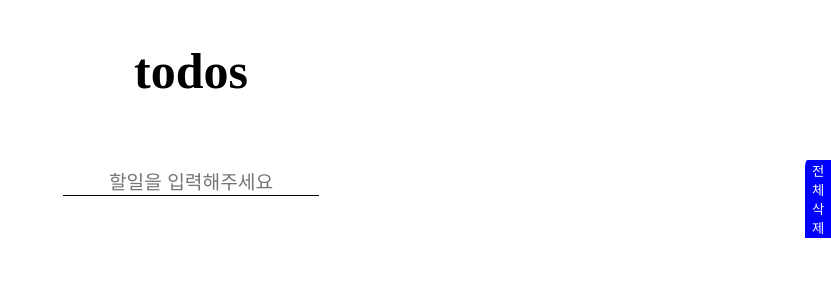
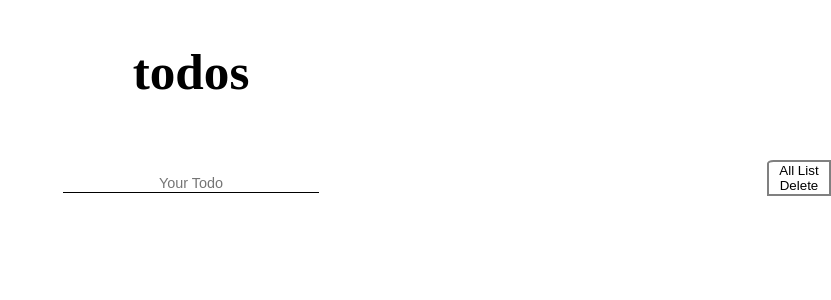
Before and after one commit to DDooTTaa/vue-todolist, a Vue app: page / in a window 1280 px wide. Shown: the top 300 px of the page, without its empty margins (449-1280 px from the left). Built offline with nearby package versions, Linux system fonts and the light colour scheme.

Commit message:
style 연습, Input focus (구현중)

```diff
--- a/src/App.vue
+++ b/src/App.vue
@@ -2,15 +2,22 @@
   <div>
       <TodoInput @insert="insertTodo"/>
     <div class="destroy">
-      <button class="destroyBtn" @click="destroyAll">전체 삭제</button>
+      <button class="destroyBtn" @click="destroyAll">All List Delete</button>
     </div>
       <body-list :todos="todos" />
+    <div class="example">
+      <my-component></my-component>
+    </div>
   </div>
 </template>
 
 <script>
 import TodoInput from "./components/TodoInputr";
 import BodyList from "./components/BodyList";
+import Vue from "vue"
+
+
+// Vue.component('my-component', {template: '<div>사용자 정의 컴포넌트</div>'});
 
 export default {
   components: {
@@ -55,13 +62,16 @@ li {
 .destroy {
   position: fixed;
   top: 20%;
-  left: 98%;
+  left: 95%;
 }
 
 .destroyBtn{
-  background-color: blue;
-  color: white;
-  border: none;
+  background-color: white;
+  color: black;
+  border: 2px solid gray;
   border-radius: 10% 0% 0% 0%;
 }
+.destroyBtn {
+
+}
 </style>
--- a/src/components/TodoInputr.vue
+++ b/src/components/TodoInputr.vue
@@ -2,7 +2,7 @@
   <div class="header">
     <h1>todos</h1>
     <input
-      placeholder="할일을 입력해주세요"
+      placeholder="Your Todo"
       v-model="todo"
       @keypress.enter="setTodo"
     />
@@ -35,14 +35,14 @@ export default {
     flex-direction: column;
   }
   h1 {
-    font-size: 50px;
+    font-size: 3.2rem;
   }
   input {
     width: 20%;
     margin-top: 3%;
     border: none;
     border-bottom: black 1px solid;
-    font-size: 1.2rem;
+    font-size: 0.9rem;
     text-align: center;
   }
   input:focus{
--- a/src/components/UpdateTodos.vue
+++ b/src/components/UpdateTodos.vue
@@ -1,7 +1,13 @@
 <template>
   <div>
-    <input v-show="toggleFlag" v-model="str" type="text" @keypress.enter="updateList" @keyup.esc="outInput"/>
-    <button v-show="!toggleFlag" @click="updateBtn">수정</button>
+    <input
+      v-show="toggleFlag"
+      v-model="str"
+      type="text"
+      @keypress.enter="updateList"
+      @keyup.esc="outInput"
+      ref="search"/>
+    <button v-show="!toggleFlag" @click="updateBtn()">수정</button>
   </div>
 </template>
 <script>
@@ -41,6 +47,7 @@ export default {
     updateBtn() {
       this.switchToggle();
       this.temp = this.str;
+      this.$refs.search.focus();
     },
     updateList() {
       this.$emit('updateList', this.str, this.index);
```
Also changed, not shown: 1 other file (tests, documents, lock files or other folders).
